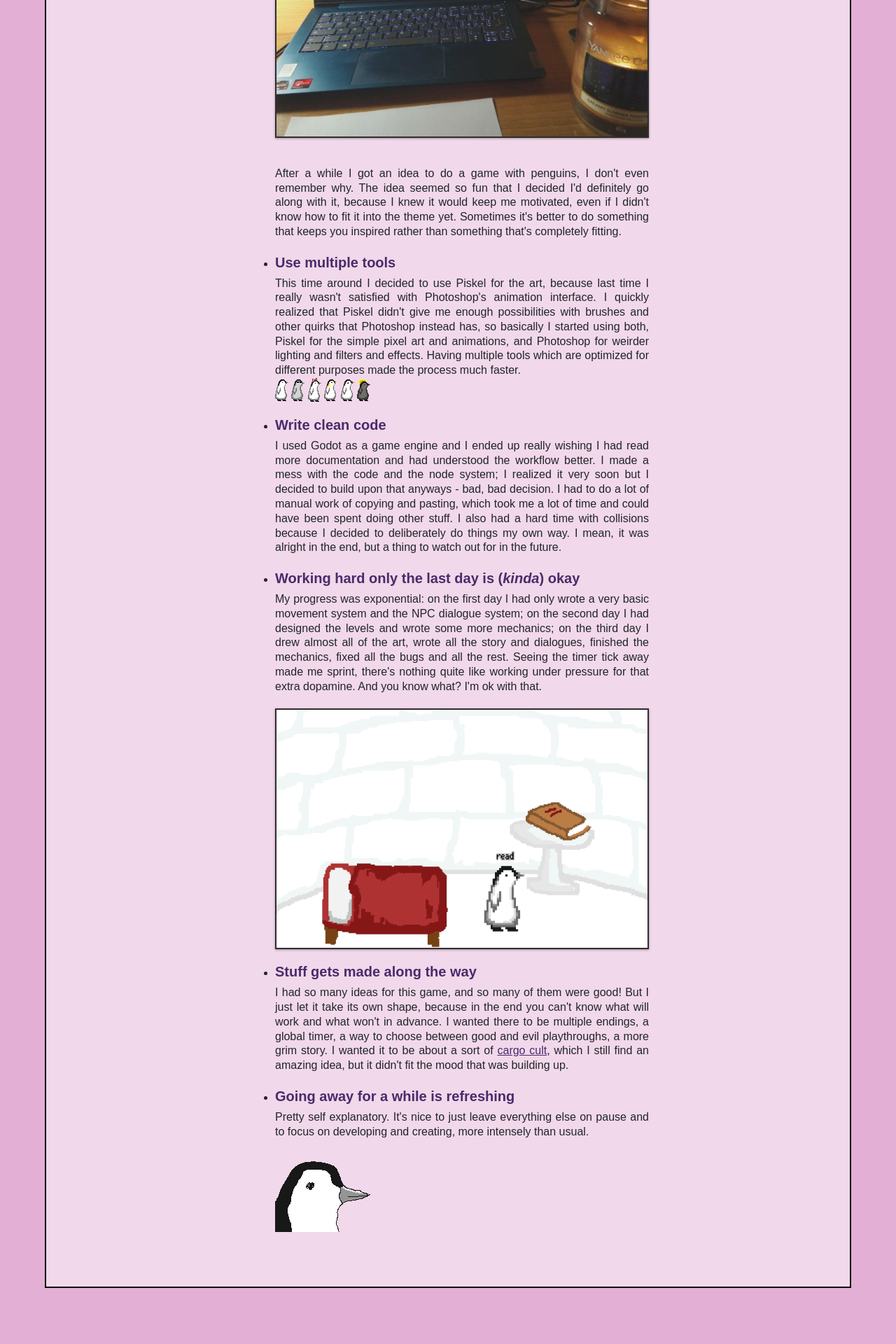
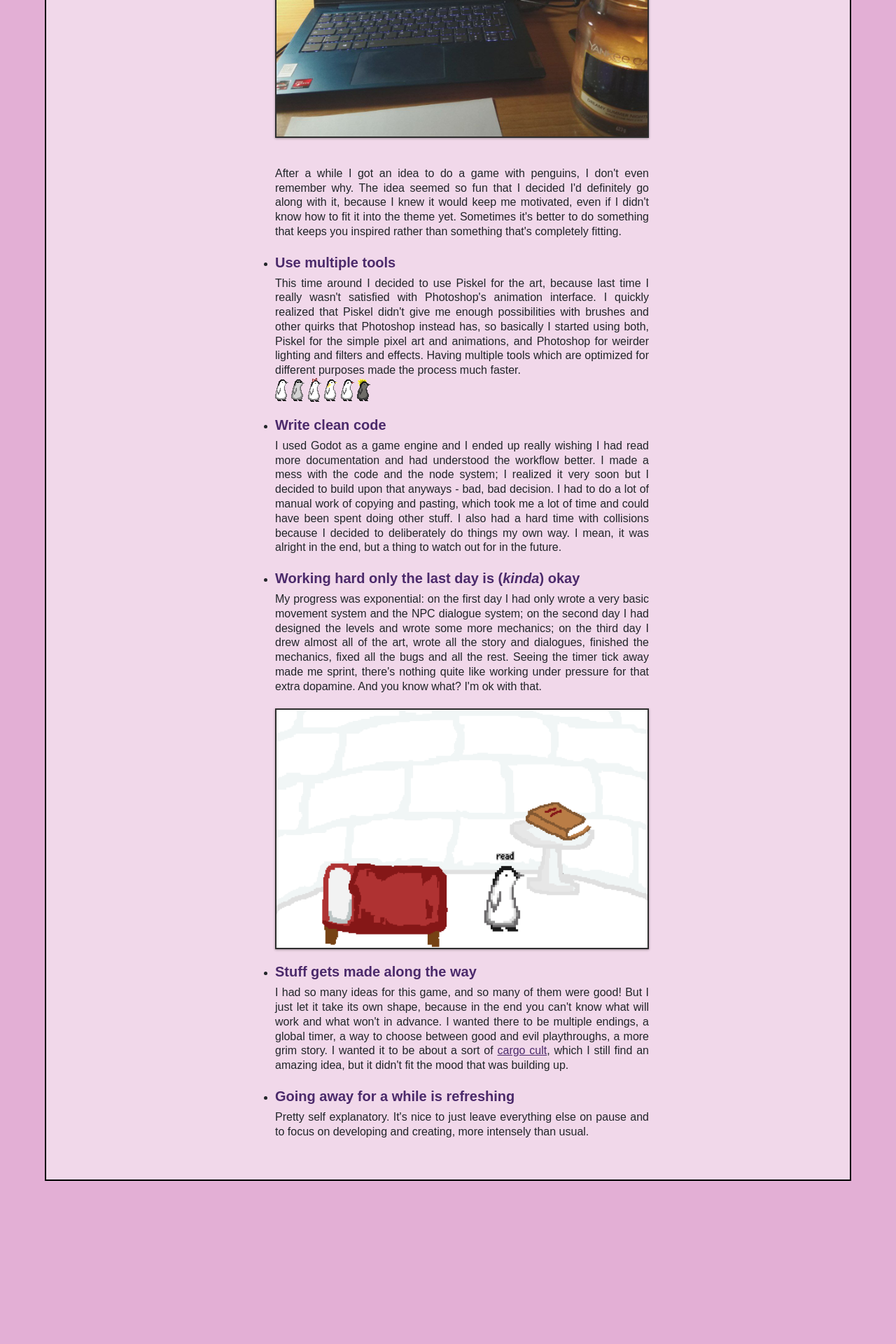
Before and after one commit to mispellingworlds/mispellingworlds.github.io, a Jekyll site: the page built from _posts/2022-04-05-penguin-rituals.md, in a window 1280 px wide. Shown: the part 1185-3105 px from the top of the page at 70% size. Built offline with Jekyll 4.4.1, drawn with Linux system fonts in a browser that asks for light colours; after the commit the page ends 2952 px from its top, so only the background shows below that.

Commit message:
Update 2022-04-05-penguin-rituals.md

```diff
--- a/_posts/2022-04-05-penguin-rituals.md
+++ b/_posts/2022-04-05-penguin-rituals.md
@@ -43,7 +43,4 @@ Some takeaways from my experience:
         I had so many ideas for this game, and so many of them were good! But I just let it take its own shape, because in the end you can't know what will work and what won't in advance. I wanted there to be multiple endings, a global timer, a way to choose between good and evil playthroughs, a more grim story. I wanted it to be about a sort of <a href="https://en.wikipedia.org/wiki/Cargo_cult"><u>cargo cult</u></a>, which I still find an amazing idea, but it didn't fit the mood that was building up.<br><br>
     <li><h5 ><b style="color:#4b2a6b">Going away for a while is refreshing</b></h5></li>
         Pretty self explanatory. It's nice to just leave everything else on pause and to focus on developing and creating, more intensely than usual.
-        <div style="display:flex; justify-content:left; padding-bottom: 20px;">
-            <img src="/assets/images/4/penguinhappy.png" style="max-width:100%" alt="Happy Penguin">
-        </div>
 </ul>
```
